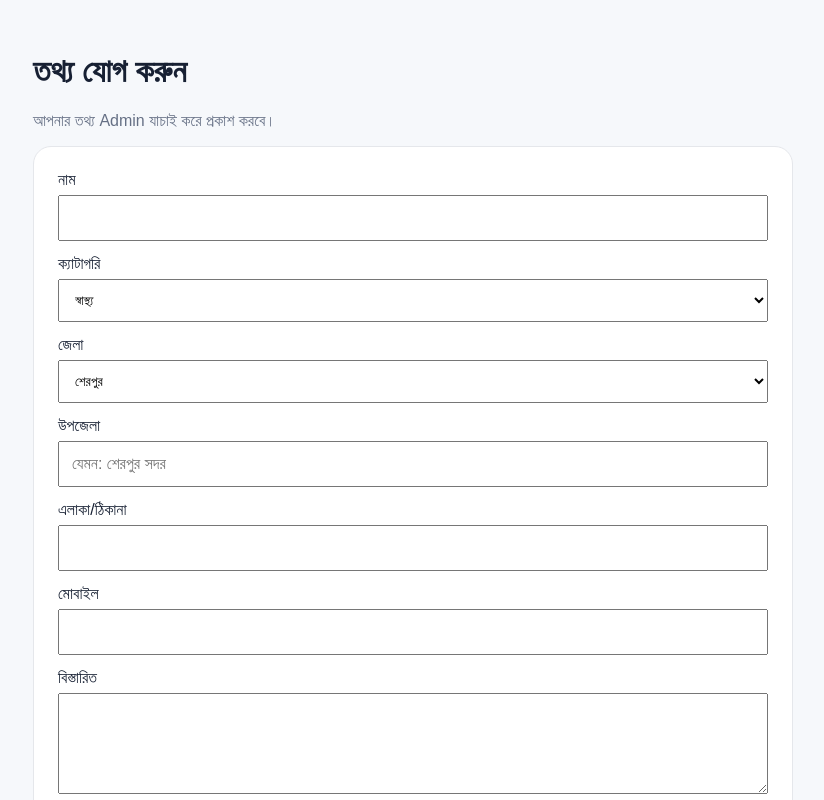
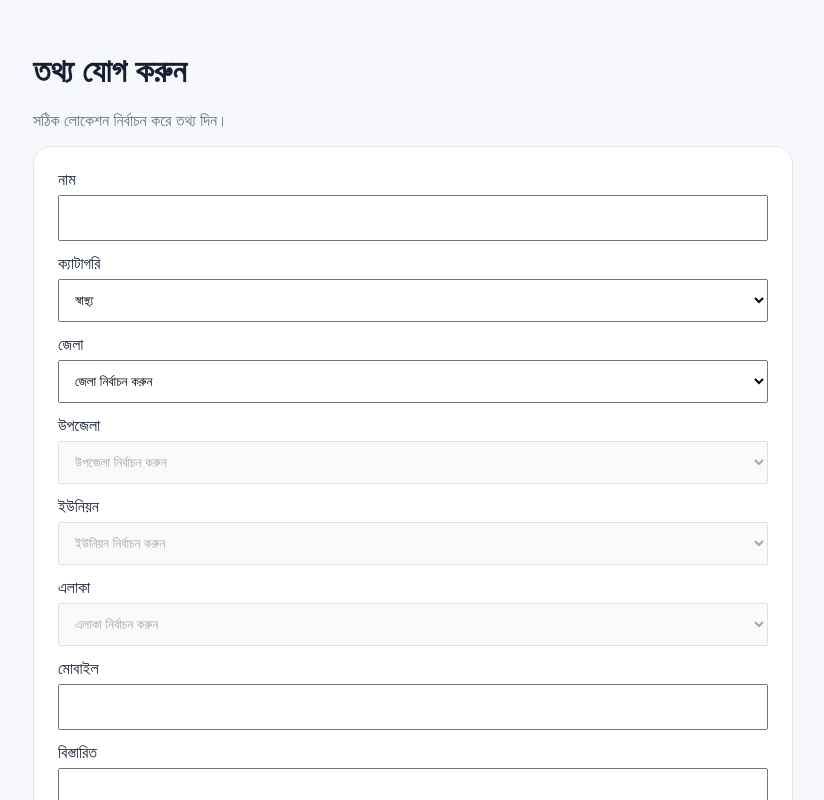
Before and after one commit to abbasali01843/bangladesh-local-directory, a Next.js app: page /add-listing in a window 1280 px wide. Shown: the top 800 px of the page, without its empty margins (227-1051 px from the left). Built offline with nearby package versions, Linux system fonts and the light colour scheme; no server answers; the database is empty.

Commit message:
Add cascading location selectors to listing form

```diff
--- a/app/add-listing/page.tsx
+++ b/app/add-listing/page.tsx
@@ -1,41 +1,22 @@
 "use client";
-import { useState } from "react";
+import { useEffect,useState } from "react";
 import { categories } from "@/data/categories";
-import { locations } from "@/data/locations";
-
-export default function AddListing() {
-  const [message,setMessage]=useState("");
-  const [busy,setBusy]=useState(false);
-  async function submit(e:React.FormEvent<HTMLFormElement>) {
-    e.preventDefault(); setBusy(true); setMessage("");
-    const f=new FormData(e.currentTarget);
-    const districtName=String(f.get("district"));
-    const district=locations.find(x=>x.name===districtName);
-    const upazilaName=String(f.get("upazila"));
-    const upazila=district?.upazilas.find((x:any)=>x.name===upazilaName);
-    try {
-      const r=await fetch("/api/services",{method:"POST",headers:{"Content-Type":"application/json"},body:JSON.stringify({
-        name:f.get("name"), categoryId:f.get("category"), districtId:district?.id, upazilaId:upazila?.id,
-        phone:f.get("phone"), address:f.get("area"), description:f.get("description")
-      })});
-      const j=await r.json();
-      setMessage(r.ok ? "তথ্য সফলভাবে জমা হয়েছে। Admin approval-এর অপেক্ষায় আছে।" : (j.message || "তথ্য জমা দেওয়া যায়নি।"));
-      if(r.ok) e.currentTarget.reset();
-    } catch { setMessage("সার্ভারে সংযোগ করা যাচ্ছে না।"); }
-    finally { setBusy(false); }
-  }
-  return <main className="container" style={{padding:"32px 0",maxWidth:760}}>
-    <h1>তথ্য যোগ করুন</h1><p style={{color:"#667085"}}>আপনার তথ্য Admin যাচাই করে প্রকাশ করবে।</p>
-    <form onSubmit={submit} style={{display:"grid",gap:14,background:"#fff",padding:24,border:"1px solid #e5e7eb",borderRadius:18}}>
-      <label>নাম<input required name="name" style={{display:"block",width:"100%",padding:12,marginTop:6}}/></label>
-      <label>ক্যাটাগরি<select name="category" style={{display:"block",width:"100%",padding:12,marginTop:6}}>{categories.map(c=><option key={c.id} value={c.id}>{c.name}</option>)}</select></label>
-      <label>জেলা<select name="district" style={{display:"block",width:"100%",padding:12,marginTop:6}}>{locations.map(l=><option key={l.id}>{l.name}</option>)}</select></label>
-      <label>উপজেলা<input required name="upazila" placeholder="যেমন: শেরপুর সদর" style={{display:"block",width:"100%",padding:12,marginTop:6}}/></label>
-      <label>এলাকা/ঠিকানা<input name="area" style={{display:"block",width:"100%",padding:12,marginTop:6}}/></label>
-      <label>মোবাইল<input name="phone" type="tel" style={{display:"block",width:"100%",padding:12,marginTop:6}}/></label>
-      <label>বিস্তারিত<textarea name="description" rows={5} style={{display:"block",width:"100%",padding:12,marginTop:6}}/></label>
-      {message && <div style={{padding:12,borderRadius:10,background:"#f0fdf4"}}>{message}</div>}
-      <button disabled={busy} type="submit" style={{padding:14,border:0,borderRadius:10,background:"#0f766e",color:"#fff",fontWeight:700}}>{busy?"জমা হচ্ছে...":"জমা দিন — Admin Review"}</button>
-    </form>
-  </main>;
+type L={id:string;name:string;upazilas?:U[]}; type U={id:string;name:string;unions?:N[]}; type N={id:string;name:string;areas?:A[]}; type A={id:string;name:string};
+export default function AddListing(){
+ const [loc,setLoc]=useState<L[]>([]),[district,setDistrict]=useState(""),[upazila,setUpazila]=useState(""),[union,setUnion]=useState(""),[area,setArea]=useState(""),[message,setMessage]=useState(""),[busy,setBusy]=useState(false);
+ useEffect(()=>{fetch("/api/locations").then(r=>r.json()).then(j=>setLoc(j.data||[])).catch(()=>{})},[]);
+ const d=loc.find(x=>x.id===district),u=d?.upazilas?.find(x=>x.id===upazila),n=u?.unions?.find(x=>x.id===union),a=n?.areas?.find(x=>x.id===area);
+ async function submit(e:React.FormEvent<HTMLFormElement>){e.preventDefault();setBusy(true);setMessage("");const f=new FormData(e.currentTarget);const r=await fetch("/api/services",{method:"POST",headers:{"Content-Type":"application/json"},body:JSON.stringify({name:f.get("name"),categoryId:f.get("category"),districtId:district,upazilaId:upazila,unionId:union||null,areaId:area||null,phone:f.get("phone"),description:f.get("description")})});const j=await r.json();setMessage(r.ok?"তথ্য সফলভাবে জমা হয়েছে। Admin approval-এর অপেক্ষায় আছে।":j.message||j.error||"জমা দেওয়া যায়নি");if(r.ok)e.currentTarget.reset();setBusy(false)}
+ const selectStyle={display:"block",width:"100%",padding:12,marginTop:6};
+ return <main className="container" style={{padding:"32px 0",maxWidth:760}}><h1>তথ্য যোগ করুন</h1><p style={{color:"#667085"}}>সঠিক লোকেশন নির্বাচন করে তথ্য দিন।</p><form onSubmit={submit} style={{display:"grid",gap:14,background:"#fff",padding:24,border:"1px solid #e5e7eb",borderRadius:18}}>
+ <label>নাম<input required name="name" style={selectStyle}/></label>
+ <label>ক্যাটাগরি<select name="category" style={selectStyle}>{categories.map(c=><option key={c.id} value={c.id}>{c.name}</option>)}</select></label>
+ <label>জেলা<select required value={district} onChange={e=>{setDistrict(e.target.value);setUpazila("");setUnion("");setArea("")}} style={selectStyle}><option value="">জেলা নির্বাচন করুন</option>{loc.map(x=><option key={x.id} value={x.id}>{x.name}</option>)}</select></label>
+ <label>উপজেলা<select required disabled={!district} value={upazila} onChange={e=>{setUpazila(e.target.value);setUnion("");setArea("")}} style={selectStyle}><option value="">উপজেলা নির্বাচন করুন</option>{d?.upazilas?.map(x=><option key={x.id} value={x.id}>{x.name}</option>)}</select></label>
+ <label>ইউনিয়ন<select disabled={!upazila} value={union} onChange={e=>{setUnion(e.target.value);setArea("")}} style={selectStyle}><option value="">ইউনিয়ন নির্বাচন করুন</option>{u?.unions?.map(x=><option key={x.id} value={x.id}>{x.name}</option>)}</select></label>
+ <label>এলাকা<select disabled={!union} value={area} onChange={e=>setArea(e.target.value)} style={selectStyle}><option value="">এলাকা নির্বাচন করুন</option>{n?.areas?.map(x=><option key={x.id} value={x.id}>{x.name}</option>)}</select></label>
+ <label>মোবাইল<input name="phone" type="tel" style={selectStyle}/></label><label>বিস্তারিত<textarea name="description" rows={5} style={selectStyle}/></label>
+ {message&&<div style={{padding:12,background:"#f0fdf4",borderRadius:10}}>{message}</div>}
+ <button disabled={busy||!district||!upazila} style={{padding:14,border:0,borderRadius:10,background:"#0f766e",color:"#fff",fontWeight:700}}>{busy?"জমা হচ্ছে...":"জমা দিন — Admin Review"}</button>
+ </form></main>
 }
```
